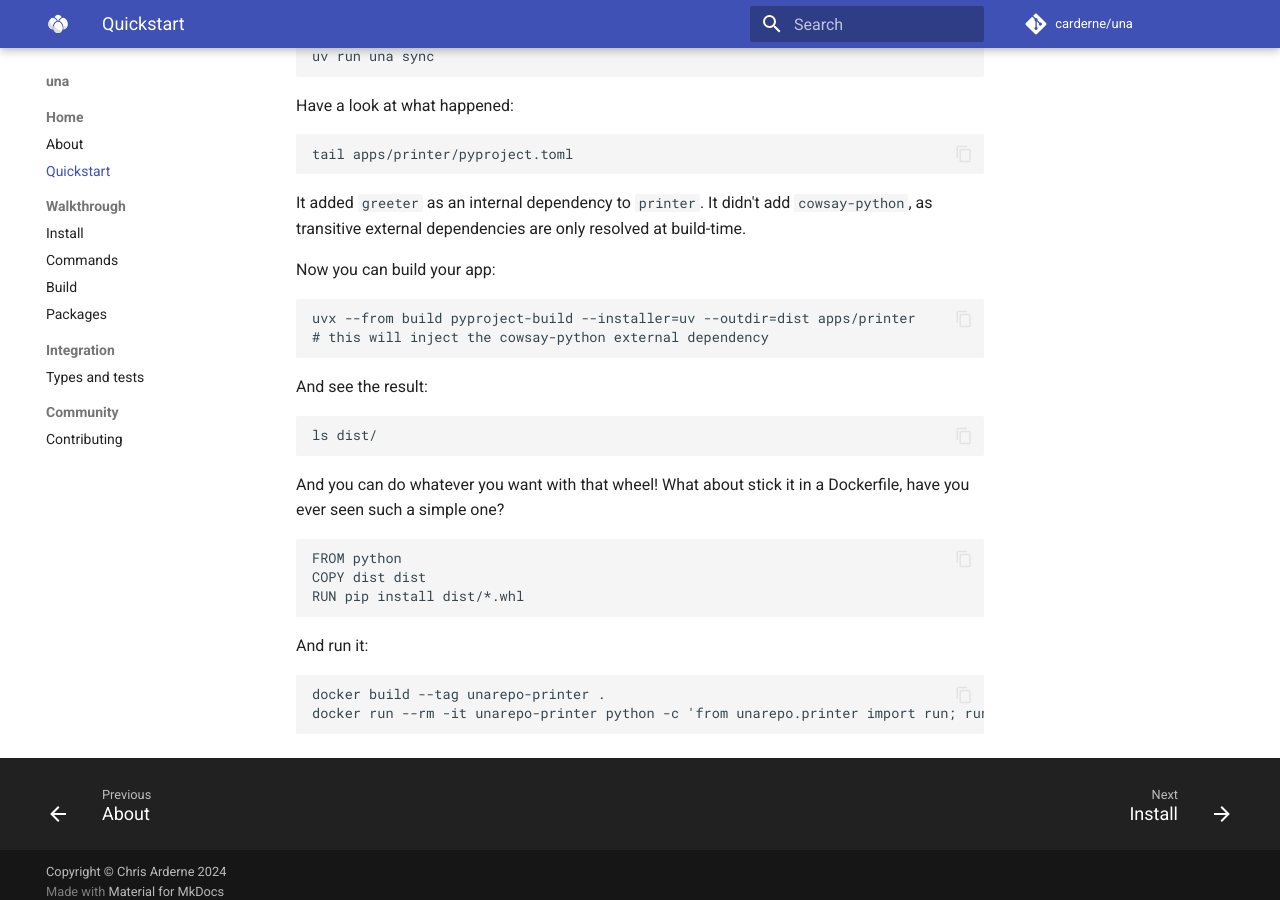
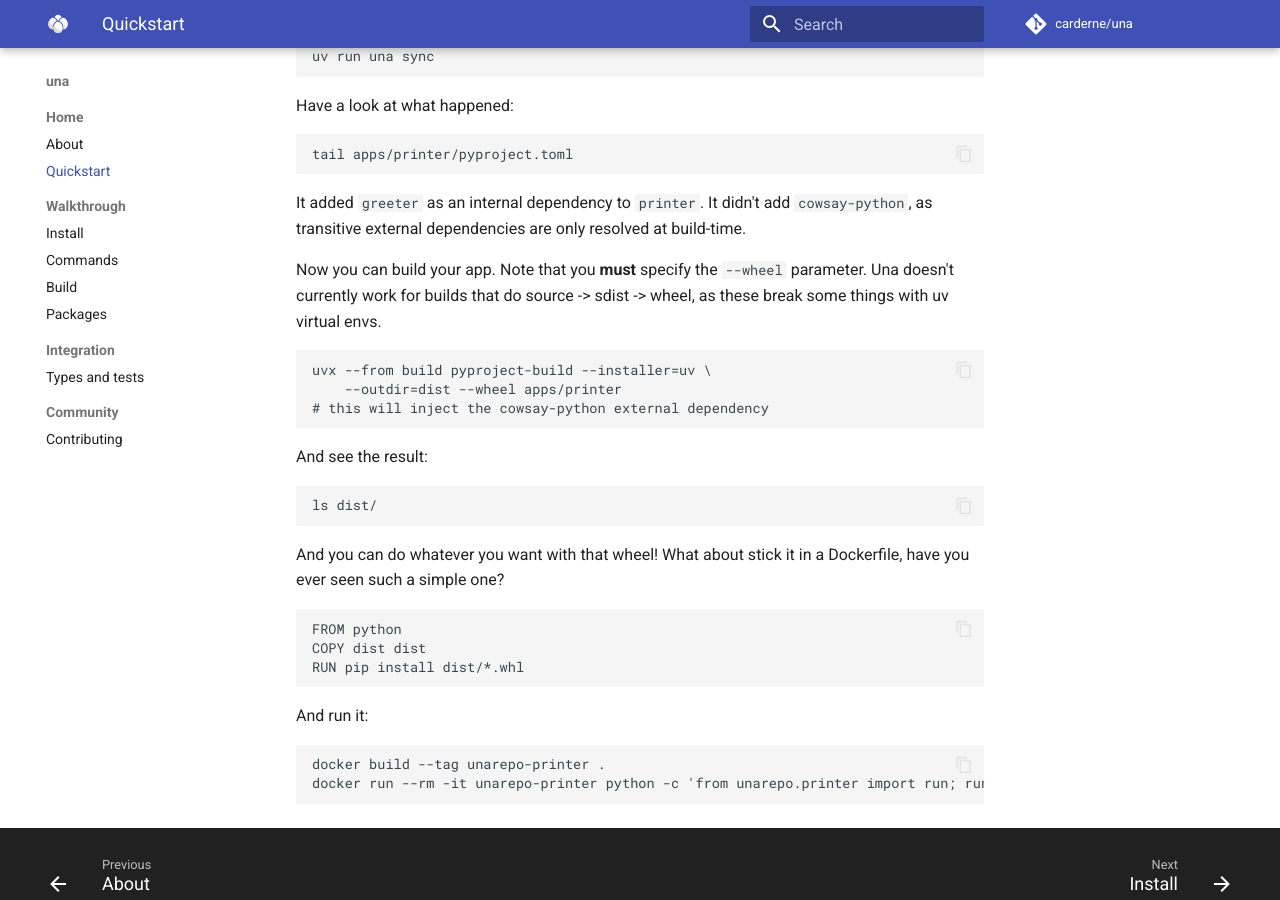
Before and after one commit to carderne/una, an MkDocs documentation site: the page built from docs/quickstart.md, in a window 1280 px wide and 900 px high, scrolled down 966 px. Built offline with MkDocs 1.6.1 and Material for MkDocs 9.7.7, drawn with Linux system fonts in a browser that asks for light colours; comment, search, counter and statistics services are not loaded.

Commit message:
dont support sdist->wheel build

````diff
--- a/docs/quickstart.md
+++ b/docs/quickstart.md
@@ -15,14 +15,14 @@ uv add --dev una
 ```
 
 Then setup the Una workspace. This will generate a structure and an example lib and app.
-```
+```bash
 uv run una create workspace
 rm -rf src
 uv sync
 ```
 
 Have a look at what's been generated:
-```
+```bash
 tree
 ```
 
@@ -49,9 +49,10 @@ tail apps/printer/pyproject.toml
 It added `greeter` as an internal dependency to `printer`.
 It didn't add `cowsay-python`, as transitive external dependencies are only resolved at build-time.
 
-Now you can build your app:
+Now you can build your app. Note that you **must** specify the `--wheel` parameter. Una doesn't currently work for builds that do source -> sdist -> wheel, as these break some things with uv virtual envs.
 ```bash
-uvx --from build pyproject-build --installer=uv --outdir=dist apps/printer
+uvx --from build pyproject-build --installer=uv \
+    --outdir=dist --wheel apps/printer
 # this will inject the cowsay-python external dependency
 ```
 
````
Also changed, not shown: README.md (+5 -4 lines), 3 other files.
